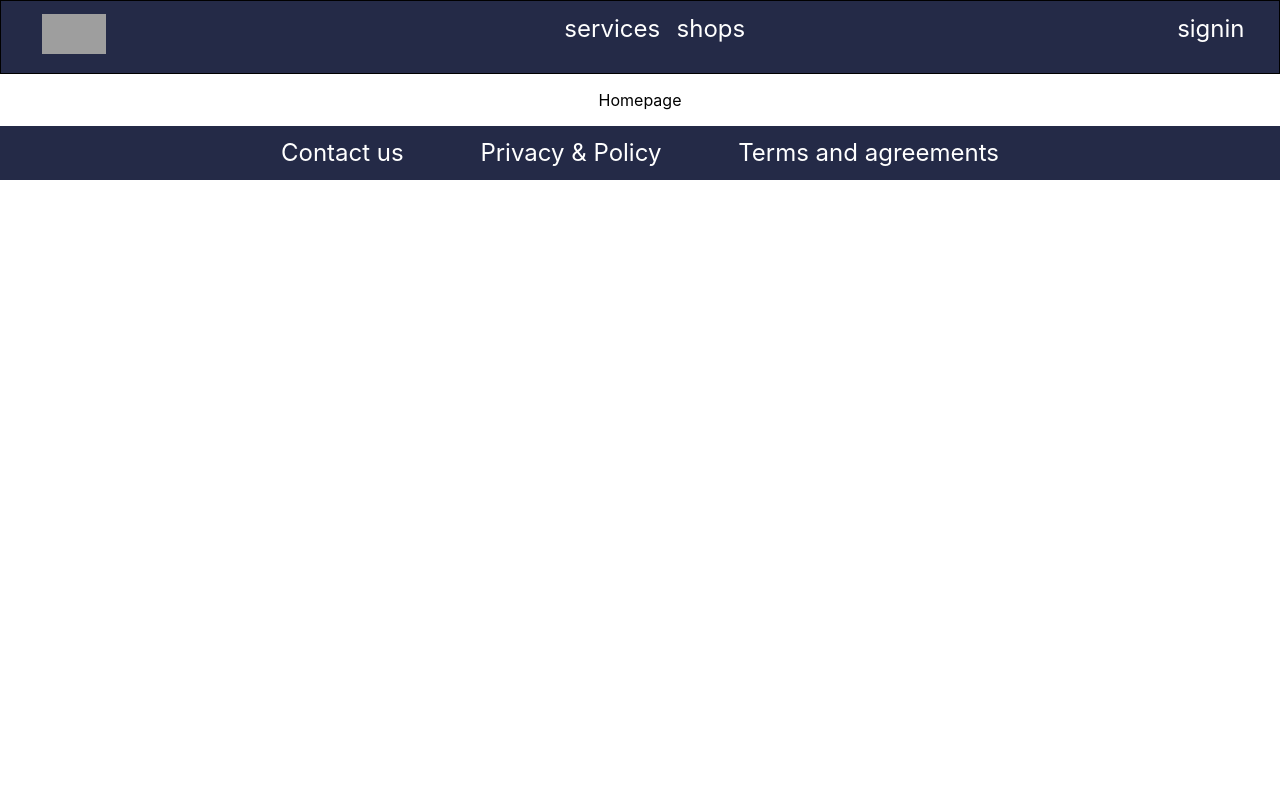
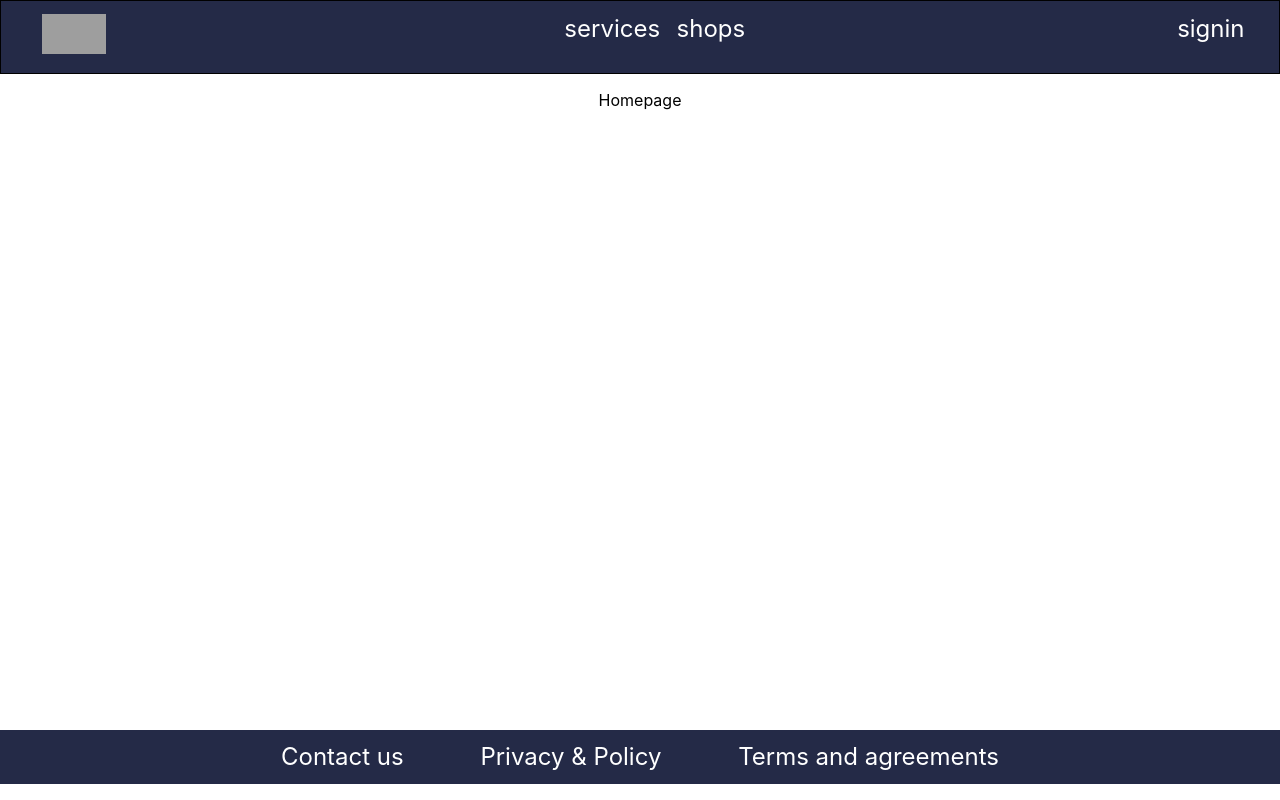
Before and after one commit to Louis-Huynh/Helpii, a React (Create React App) app: page / in a window 1280 px wide. Built offline with nearby package versions, Linux system fonts and the light colour scheme; grey boxes are pictures that could not be loaded.

Commit message:
38: Update general height of components

```diff
--- a/src/Section/Homepage.js
+++ b/src/Section/Homepage.js
@@ -11,4 +11,6 @@ const Homepage = () => {
 
 export default Homepage;
 
-const Wrapper = styled.div``;
+const Wrapper = styled.div`
+  height: 80vh;
+`;
--- a/src/Section/Services.js
+++ b/src/Section/Services.js
@@ -13,4 +13,6 @@ const Services = () => {
 
 export default Services;
 
-const Wrapper = styled.div``;
+const Wrapper = styled.div`
+  height: 80vh;
+`;
--- a/src/Section/Shop.js
+++ b/src/Section/Shop.js
@@ -11,4 +11,6 @@ const Shop = () => {
 
 export default Shop;
 
-const Wrapper = styled.div``;
+const Wrapper = styled.div`
+  height: 80vh;
+`;
```
